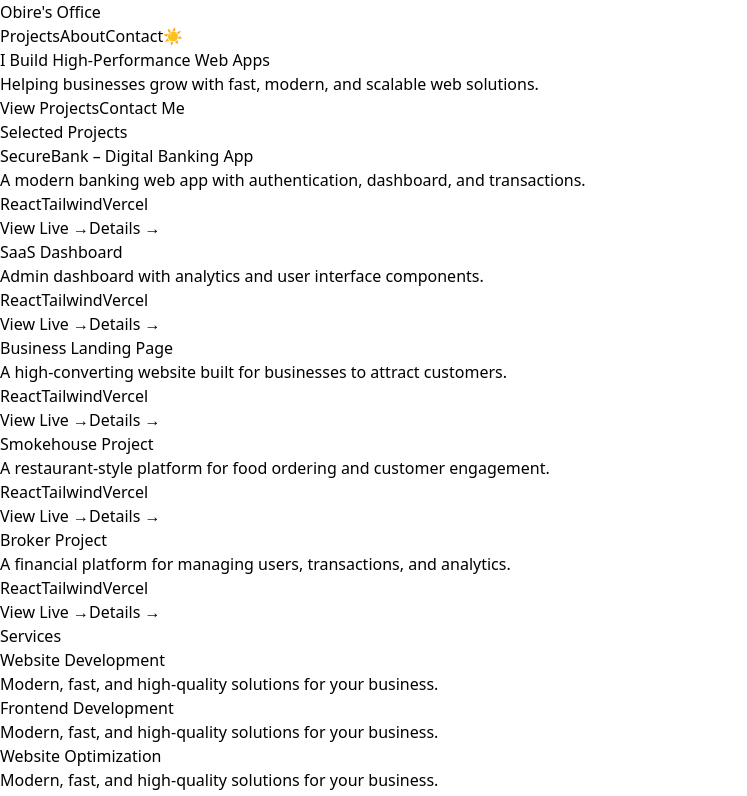
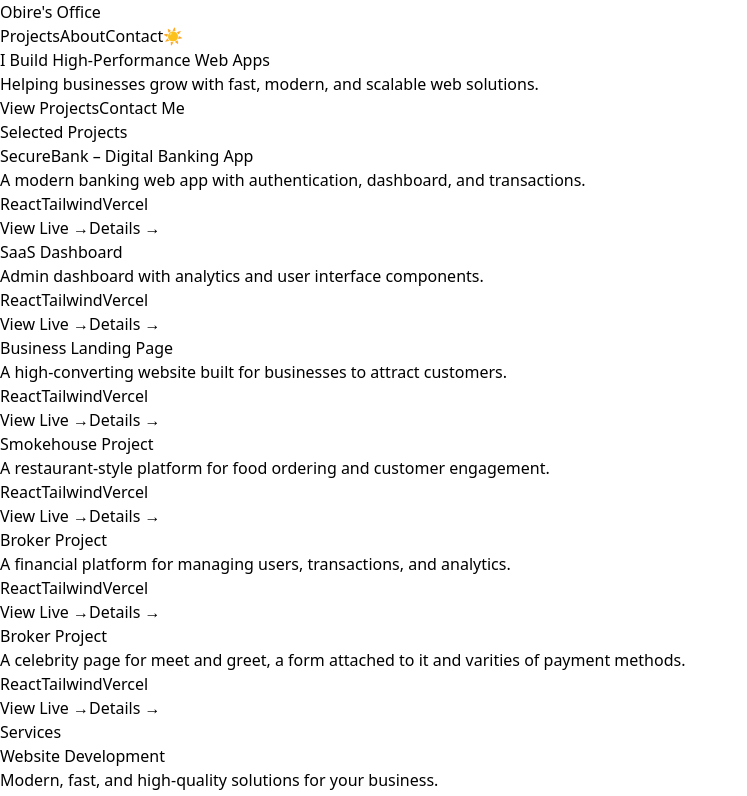
Before and after one commit to Dejohnstc/my-portfolio, a React (Vite) app: page / in a window 1280 px wide. Shown: the top 796 px of the page, without its empty margins (0-747 px from the left). Built offline with nearby package versions, Linux system fonts and the light colour scheme; the HTML template or start-up script is replaced by a standard one.

Commit message:
latest update

```diff
--- a/src/App.jsx
+++ b/src/App.jsx
@@ -116,14 +116,21 @@ function Projects() {
     title: "Smokehouse Project",
     description:
       "A restaurant-style platform for food ordering and customer engagement.",
-    link: "https//smokehouse.obiresoffice.com",
+    link: "https://smokehouse.obiresoffice.com",
   },
   {
     id: "broker",
     title: "Broker Project",
     description:
       "A financial platform for managing users, transactions, and analytics.",
-    link: "https//realbitcoin.obiresoffice.com",
+    link: "https://realbitcoin.obiresoffice.com",
+  },
+  {
+    id: "Celeb Page",
+    title: "Broker Project",
+    description:
+      "A celebrity page for meet and greet, a form attached to it and varities of payment methods.",
+    link: "https://formsystem.obiresoffice.com",
   },
 ];
   return (
```
